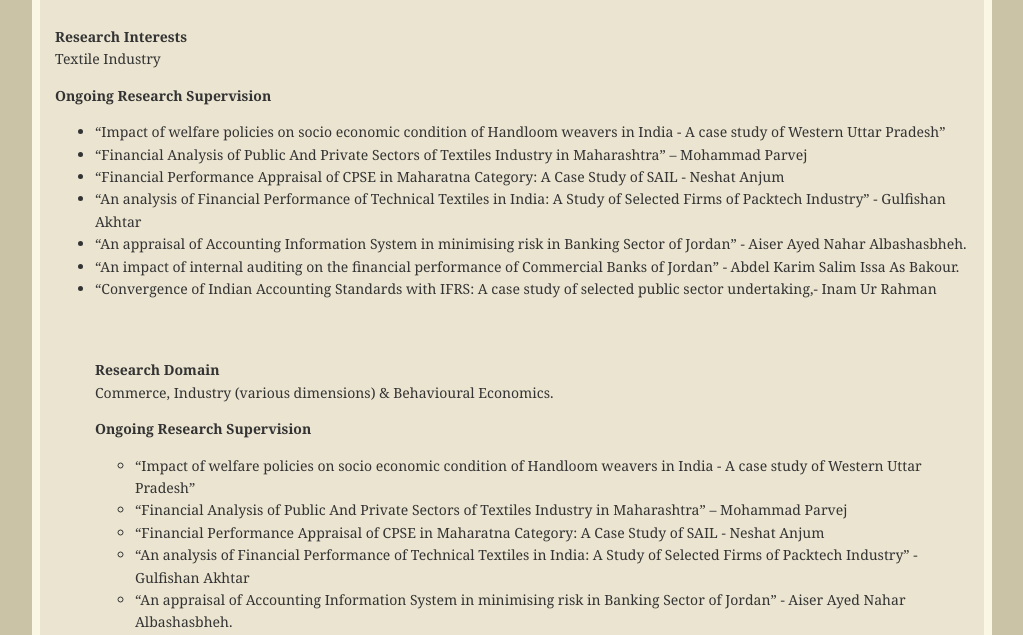
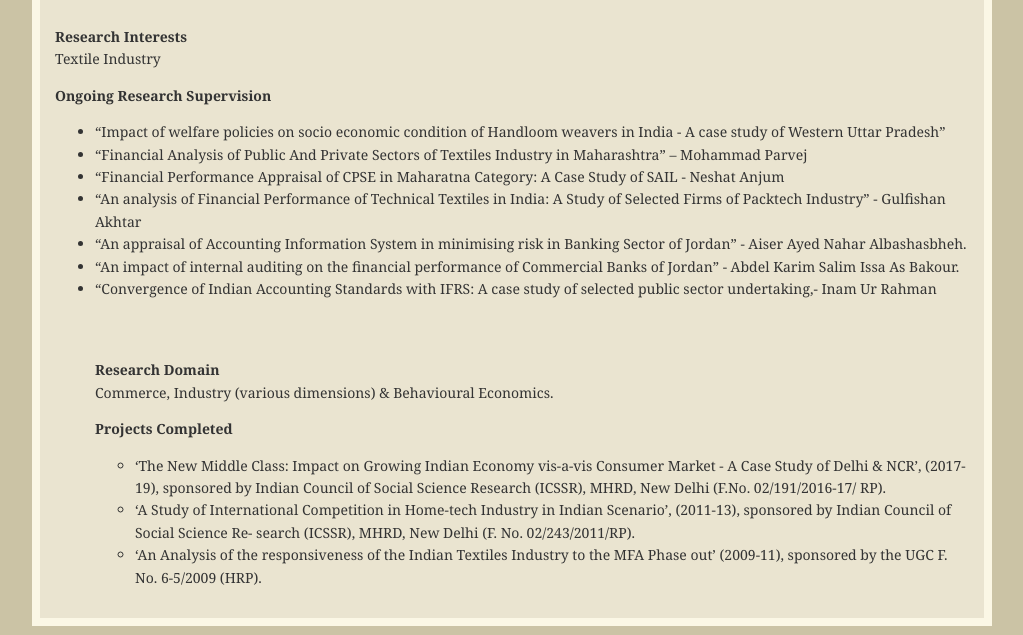
Before and after one commit to asiyaac/asiyaac.github.io, a plain HTML site: page page2.html in a window 1280 px wide. Shown: the part 165-800 px from the top of the page, without its empty margins (128-1151 px from the left). Drawn offline with Linux system fonts and the light colour scheme.

Commit message:
Update page2.html

```diff
--- a/page2.html
+++ b/page2.html
@@ -65,17 +65,16 @@
             </head><br>
             <body>Commerce, Industry (various dimensions) & Behavioural Economics.<br></body>
             </p>
-            <p> <head><b>   Ongoing Research Supervision <br></b> </head>
+            <p> <head><b> Projects Completed <br></b> </head>
             <ul>
-             <li>“Impact of welfare policies on socio economic condition of Handloom weavers in India - A case study of Western Uttar Pradesh”</li>
+             <li>‘The New Middle Class: Impact on Growing Indian Economy vis-a-vis Consumer Market - A Case Study of Delhi & NCR’, (2017-19),
+		  sponsored by Indian Council of Social Science Research (ICSSR), MHRD, New Delhi (F.No. 02/191/2016-17/ RP).</li>
 
-             <li>“Financial Analysis of Public And Private Sectors of Textiles Industry in Maharashtra” – Mohammad Parvej</li>
-            <li>“Financial Performance Appraisal of CPSE in Maharatna Category: A Case Study of SAIL - Neshat Anjum</li>
-            <li>“An analysis of Financial Performance of Technical Textiles in India: A Study of Selected Firms of Packtech Industry” - Gulfishan Akhtar </li>
-            <li>“An appraisal of Accounting Information System in minimising risk in Banking Sector of Jordan” - Aiser Ayed Nahar Albashasbheh. </li>
-            <li>“An impact of internal auditing on the financial performance of Commercial Banks of Jordan” - Abdel Karim Salim Issa As Bakour.</li>
-            <li>“Convergence of Indian Accounting Standards with IFRS: A case study of selected public sector undertaking,- Inam Ur Rahman </li>
-            <br><br>
+             <li>‘A Study of International Competition in Home-tech Industry in Indian Scenario’, (2011-13),
+		  sponsored by Indian Council of Social Science Re- search (ICSSR), MHRD, New Delhi (F. No. 02/243/2011/RP).</li>
+            <li>‘An Analysis of the responsiveness of the Indian Textiles Industry to the MFA Phase out’  (2009-11),
+		    sponsored by the UGC F. No. 6-5/2009 (HRP).</li>
+</ul>
 
 
 
```
